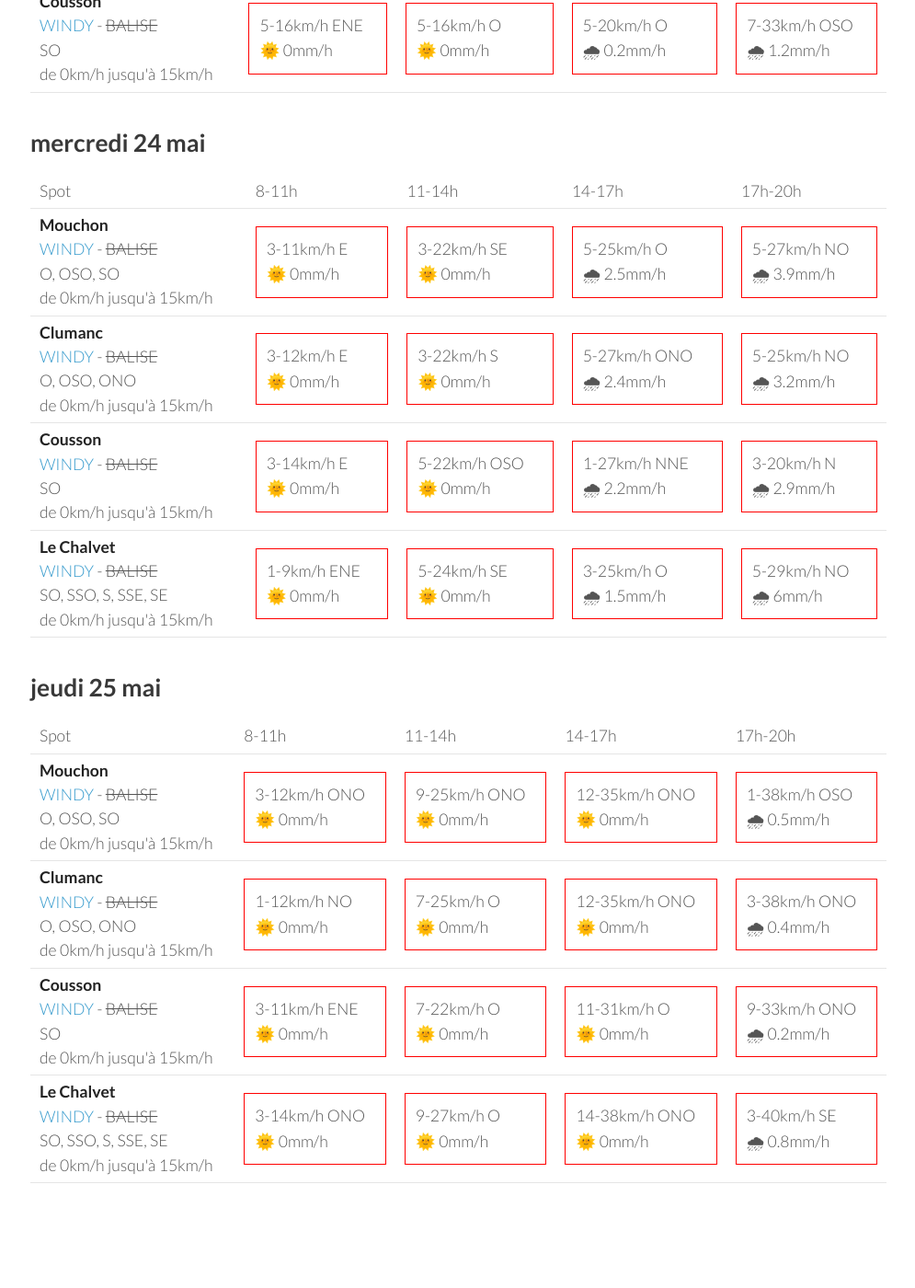
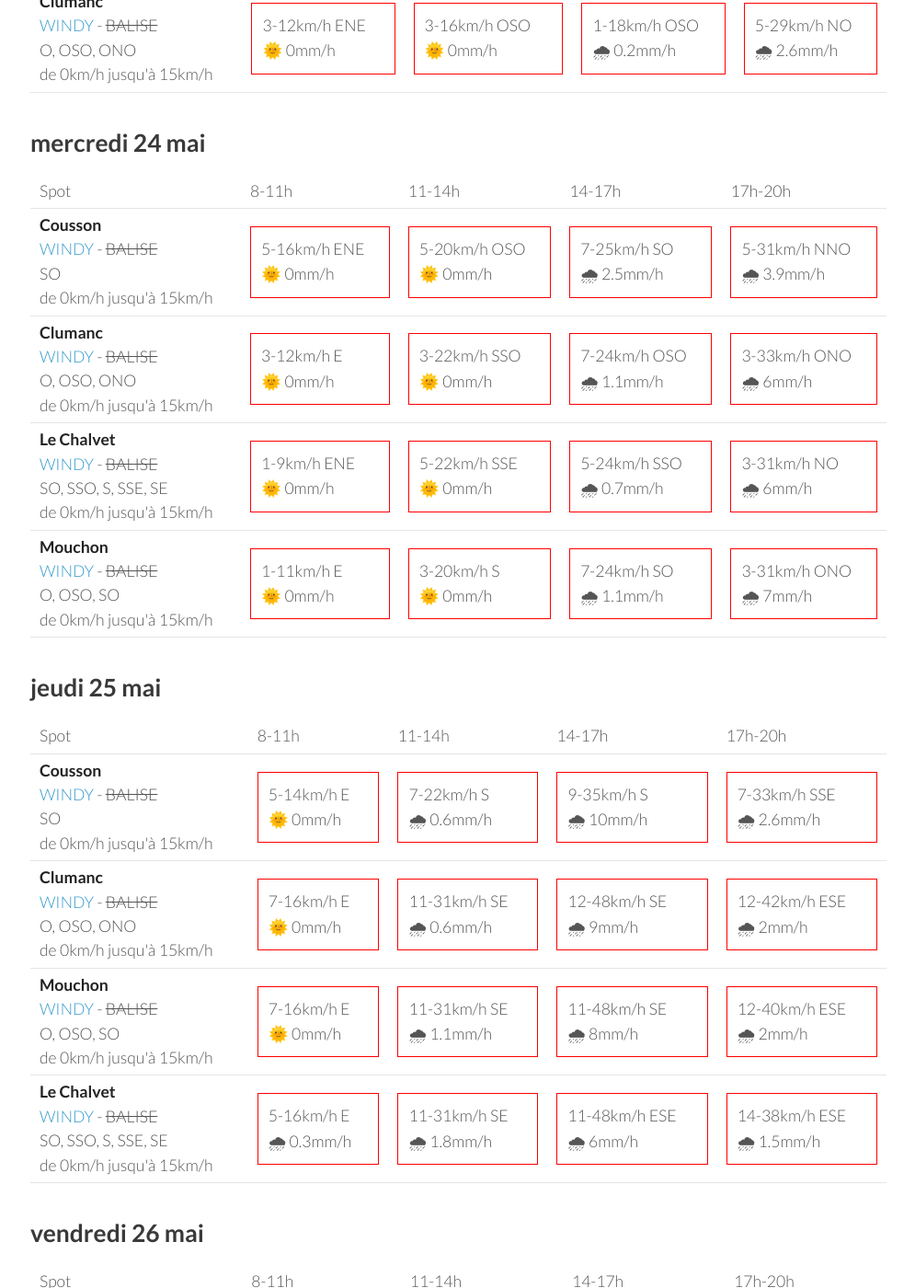
Before and after one commit to parapente-dans-le-nord/parapente-dans-le-nord.github.io, a Jekyll site: the page built from saint_andre.markdown, in a window 1280 px wide and 1400 px high, scrolled down 1918 px. Shown: the whole window at 92% size, without its empty margins (25-1020 px from the left). Built offline with Jekyll 4.4.1, drawn with Linux system fonts in a browser that asks for light colours; some of the changed text lies outside the part shown.

Commit message:
update index.markdown

```diff
--- a/saint_andre.markdown
+++ b/saint_andre.markdown
@@ -136,20 +136,30 @@ page mise à jour le dimanche 21 mai 06:36
 <tr>
         <td><strong>Le Chalvet</strong><br><a href="https://windy.com/43.979/6.480?43.866,6.480,10,m:eSsaglX">WINDY</a> - <span class="no-balise"> BALISE </span><br> <span class="vent-favorable">SO, SSO, S, SSE, SE</span><br><span class="force-vent">de 0km/h jusqu'à 15km/h</span> </td>
 
-            <td><div class="not-flyable"><p>1-9km/h NE</p><p>🌞 0mm/h</p></div></td>
-            <td><div class="flyable"><p>1-14km/h SO</p><p>🌞 0mm/h</p></div></td>
-            <td><div class="not-flyable"><p>0-18km/h ESE</p><p>🌧 0.2mm/h</p></div></td>
-            <td><div class="not-flyable"><p>5-25km/h SO</p><p>🌧 1.6mm/h</p></div></td>
+            <td><div class="not-flyable"><p>1-11km/h NNE</p><p>🌞 0mm/h</p></div></td>
+            <td><div class="flyable"><p>1-14km/h SSO</p><p>🌞 0mm/h</p></div></td>
+            <td><div class="not-flyable"><p>3-20km/h S</p><p>🌧 0.5mm/h</p></div></td>
+            <td><div class="not-flyable"><p>3-27km/h NO</p><p>🌧 1.7mm/h</p></div></td>
 
 
     </tr>
 <tr>
         <td><strong>Mouchon</strong><br><a href="https://windy.com/43.992/6.424?43.878,6.425,10,m:eSuaglR">WINDY</a> - <span class="no-balise"> BALISE </span><br> <span class="vent-favorable">O, OSO, SO</span><br><span class="force-vent">de 0km/h jusqu'à 15km/h</span> </td>
 
-            <td><div class="not-flyable"><p>1-11km/h E</p><p>🌞 0mm/h</p></div></td>
-            <td><div class="flyable"><p>3-14km/h OSO</p><p>🌞 0mm/h</p></div></td>
-            <td><div class="not-flyable"><p>1-16km/h NO</p><p>🌧 0.2mm/h</p></div></td>
-            <td><div class="not-flyable"><p>5-25km/h OSO</p><p>🌧 1.3mm/h</p></div></td>
+            <td><div class="not-flyable"><p>1-9km/h ENE</p><p>🌞 0mm/h</p></div></td>
+            <td><div class="flyable"><p>1-14km/h OSO</p><p>🌞 0mm/h</p></div></td>
+            <td><div class="not-flyable"><p>3-18km/h SSO</p><p>🌧 0.3mm/h</p></div></td>
+            <td><div class="not-flyable"><p>5-29km/h NO</p><p>🌧 2.5mm/h</p></div></td>
+
+
+    </tr>
+<tr>
+        <td><strong>Cousson</strong><br><a href="https://windy.com/44.054/6.240?43.940,6.241,10,m:eSAaglz">WINDY</a> - <span class="no-balise"> BALISE </span><br> <span class="vent-favorable">SO</span><br><span class="force-vent">de 0km/h jusqu'à 15km/h</span> </td>
+
+            <td><div class="not-flyable"><p>5-14km/h ENE</p><p>🌞 0mm/h</p></div></td>
+            <td><div class="not-flyable"><p>3-14km/h O</p><p>🌞 0mm/h</p></div></td>
+            <td><div class="not-flyable"><p>3-20km/h SO</p><p>🌧 0.3mm/h</p></div></td>
+            <td><div class="not-flyable"><p>0-31km/h SO</p><p>🌧 2.2mm/h</p></div></td>
 
 
     </tr>
@@ -158,18 +168,8 @@ page mise à jour le dimanche 21 mai 06:36
 
             <td><div class="not-flyable"><p>3-12km/h ENE</p><p>🌞 0mm/h</p></div></td>
             <td><div class="not-flyable"><p>3-16km/h OSO</p><p>🌞 0mm/h</p></div></td>
-            <td><div class="not-flyable"><p>3-18km/h ONO</p><p>🌧 0.2mm/h</p></div></td>
-            <td><div class="not-flyable"><p>5-29km/h O</p><p>🌧 1.4mm/h</p></div></td>
-
-
-    </tr>
-<tr>
-        <td><strong>Cousson</strong><br><a href="https://windy.com/44.054/6.240?43.940,6.241,10,m:eSAaglz">WINDY</a> - <span class="no-balise"> BALISE </span><br> <span class="vent-favorable">SO</span><br><span class="force-vent">de 0km/h jusqu'à 15km/h</span> </td>
-
-            <td><div class="not-flyable"><p>5-16km/h ENE</p><p>🌞 0mm/h</p></div></td>
-            <td><div class="not-flyable"><p>5-16km/h O</p><p>🌞 0mm/h</p></div></td>
-            <td><div class="not-flyable"><p>5-20km/h O</p><p>🌧 0.2mm/h</p></div></td>
-            <td><div class="not-flyable"><p>7-33km/h OSO</p><p>🌧 1.2mm/h</p></div></td>
+            <td><div class="not-flyable"><p>1-18km/h OSO</p><p>🌧 0.2mm/h</p></div></td>
+            <td><div class="not-flyable"><p>5-29km/h NO</p><p>🌧 2.6mm/h</p></div></td>
 
 
     </tr>
@@ -190,12 +190,12 @@ page mise à jour le dimanche 21 mai 06:36
       <td>17h-20h</td>
     </tr>
 <tr>
-        <td><strong>Mouchon</strong><br><a href="https://windy.com/43.992/6.424?43.878,6.425,10,m:eSuaglR">WINDY</a> - <span class="no-balise"> BALISE </span><br> <span class="vent-favorable">O, OSO, SO</span><br><span class="force-vent">de 0km/h jusqu'à 15km/h</span> </td>
+        <td><strong>Cousson</strong><br><a href="https://windy.com/44.054/6.240?43.940,6.241,10,m:eSAaglz">WINDY</a> - <span class="no-balise"> BALISE </span><br> <span class="vent-favorable">SO</span><br><span class="force-vent">de 0km/h jusqu'à 15km/h</span> </td>
 
-            <td><div class="not-flyable"><p>3-11km/h E</p><p>🌞 0mm/h</p></div></td>
-            <td><div class="not-flyable"><p>3-22km/h SE</p><p>🌞 0mm/h</p></div></td>
-            <td><div class="not-flyable"><p>5-25km/h O</p><p>🌧 2.5mm/h</p></div></td>
-            <td><div class="not-flyable"><p>5-27km/h NO</p><p>🌧 3.9mm/h</p></div></td>
+            <td><div class="not-flyable"><p>5-16km/h ENE</p><p>🌞 0mm/h</p></div></td>
+            <td><div class="not-flyable"><p>5-20km/h OSO</p><p>🌞 0mm/h</p></div></td>
+            <td><div class="not-flyable"><p>7-25km/h SO</p><p>🌧 2.5mm/h</p></div></td>
+            <td><div class="not-flyable"><p>5-31km/h NNO</p><p>🌧 3.9mm/h</p></div></td>
 
 
     </tr>
@@ -203,19 +203,9 @@ page mise à jour le dimanche 21 mai 06:36
         <td><strong>Clumanc</strong><br><a href="https://windy.com/44.027/6.402?43.914,6.403,10,m:eSxaglP">WINDY</a> - <span class="no-balise"> BALISE </span><br> <span class="vent-favorable">O, OSO, ONO</span><br><span class="force-vent">de 0km/h jusqu'à 15km/h</span> </td>
 
             <td><div class="not-flyable"><p>3-12km/h E</p><p>🌞 0mm/h</p></div></td>
-            <td><div class="not-flyable"><p>3-22km/h S</p><p>🌞 0mm/h</p></div></td>
-            <td><div class="not-flyable"><p>5-27km/h ONO</p><p>🌧 2.4mm/h</p></div></td>
-            <td><div class="not-flyable"><p>5-25km/h NO</p><p>🌧 3.2mm/h</p></div></td>
-
-
-    </tr>
-<tr>
-        <td><strong>Cousson</strong><br><a href="https://windy.com/44.054/6.240?43.940,6.241,10,m:eSAaglz">WINDY</a> - <span class="no-balise"> BALISE </span><br> <span class="vent-favorable">SO</span><br><span class="force-vent">de 0km/h jusqu'à 15km/h</span> </td>
-
-            <td><div class="not-flyable"><p>3-14km/h E</p><p>🌞 0mm/h</p></div></td>
-            <td><div class="not-flyable"><p>5-22km/h OSO</p><p>🌞 0mm/h</p></div></td>
-            <td><div class="not-flyable"><p>1-27km/h NNE</p><p>🌧 2.2mm/h</p></div></td>
-            <td><div class="not-flyable"><p>3-20km/h N</p><p>🌧 2.9mm/h</p></div></td>
+            <td><div class="not-flyable"><p>3-22km/h SSO</p><p>🌞 0mm/h</p></div></td>
+            <td><div class="not-flyable"><p>7-24km/h OSO</p><p>🌧 1.1mm/h</p></div></td>
+            <td><div class="not-flyable"><p>3-33km/h ONO</p><p>🌧 6mm/h</p></div></td>
 
 
     </tr>
@@ -223,9 +213,19 @@ page mise à jour le dimanche 21 mai 06:36
         <td><strong>Le Chalvet</strong><br><a href="https://windy.com/43.979/6.480?43.866,6.480,10,m:eSsaglX">WINDY</a> - <span class="no-balise"> BALISE </span><br> <span class="vent-favorable">SO, SSO, S, SSE, SE</span><br><span class="force-vent">de 0km/h jusqu'à 15km/h</span> </td>
 
             <td><div class="not-flyable"><p>1-9km/h ENE</p><p>🌞 0mm/h</p></div></td>
-            <td><div class="not-flyable"><p>5-24km/h SE</p><p>🌞 0mm/h</p></div></td>
-            <td><div class="not-flyable"><p>3-25km/h O</p><p>🌧 1.5mm/h</p></div></td>
-            <td><div class="not-flyable"><p>5-29km/h NO</p><p>🌧 6mm/h</p></div></td>
+            <td><div class="not-flyable"><p>5-22km/h SSE</p><p>🌞 0mm/h</p></div></td>
+            <td><div class="not-flyable"><p>5-24km/h SSO</p><p>🌧 0.7mm/h</p></div></td>
+            <td><div class="not-flyable"><p>3-31km/h NO</p><p>🌧 6mm/h</p></div></td>
+
+
+    </tr>
+<tr>
+        <td><strong>Mouchon</strong><br><a href="https://windy.com/43.992/6.424?43.878,6.425,10,m:eSuaglR">WINDY</a> - <span class="no-balise"> BALISE </span><br> <span class="vent-favorable">O, OSO, SO</span><br><span class="force-vent">de 0km/h jusqu'à 15km/h</span> </td>
+
+            <td><div class="not-flyable"><p>1-11km/h E</p><p>🌞 0mm/h</p></div></td>
+            <td><div class="not-flyable"><p>3-20km/h S</p><p>🌞 0mm/h</p></div></td>
+            <td><div class="not-flyable"><p>7-24km/h SO</p><p>🌧 1.1mm/h</p></div></td>
+            <td><div class="not-flyable"><p>3-31km/h ONO</p><p>🌧 7mm/h</p></div></td>
 
 
     </tr>
@@ -246,42 +246,42 @@ page mise à jour le dimanche 21 mai 06:36
       <td>17h-20h</td>
     </tr>
 <tr>
-        <td><strong>Mouchon</strong><br><a href="https://windy.com/43.992/6.424?43.878,6.425,10,m:eSuaglR">WINDY</a> - <span class="no-balise"> BALISE </span><br> <span class="vent-favorable">O, OSO, SO</span><br><span class="force-vent">de 0km/h jusqu'à 15km/h</span> </td>
+        <td><strong>Cousson</strong><br><a href="https://windy.com/44.054/6.240?43.940,6.241,10,m:eSAaglz">WINDY</a> - <span class="no-balise"> BALISE </span><br> <span class="vent-favorable">SO</span><br><span class="force-vent">de 0km/h jusqu'à 15km/h</span> </td>
 
-            <td><div class="not-flyable"><p>3-12km/h ONO</p><p>🌞 0mm/h</p></div></td>
-            <td><div class="not-flyable"><p>9-25km/h ONO</p><p>🌞 0mm/h</p></div></td>
-            <td><div class="not-flyable"><p>12-35km/h ONO</p><p>🌞 0mm/h</p></div></td>
-            <td><div class="not-flyable"><p>1-38km/h OSO</p><p>🌧 0.5mm/h</p></div></td>
+            <td><div class="not-flyable"><p>5-14km/h E</p><p>🌞 0mm/h</p></div></td>
+            <td><div class="not-flyable"><p>7-22km/h S</p><p>🌧 0.6mm/h</p></div></td>
+            <td><div class="not-flyable"><p>9-35km/h S</p><p>🌧 10mm/h</p></div></td>
+            <td><div class="not-flyable"><p>7-33km/h SSE</p><p>🌧 2.6mm/h</p></div></td>
 
 
     </tr>
 <tr>
         <td><strong>Clumanc</strong><br><a href="https://windy.com/44.027/6.402?43.914,6.403,10,m:eSxaglP">WINDY</a> - <span class="no-balise"> BALISE </span><br> <span class="vent-favorable">O, OSO, ONO</span><br><span class="force-vent">de 0km/h jusqu'à 15km/h</span> </td>
 
-            <td><div class="not-flyable"><p>1-12km/h NO</p><p>🌞 0mm/h</p></div></td>
-            <td><div class="not-flyable"><p>7-25km/h O</p><p>🌞 0mm/h</p></div></td>
-            <td><div class="not-flyable"><p>12-35km/h ONO</p><p>🌞 0mm/h</p></div></td>
-            <td><div class="not-flyable"><p>3-38km/h ONO</p><p>🌧 0.4mm/h</p></div></td>
+            <td><div class="not-flyable"><p>7-16km/h E</p><p>🌞 0mm/h</p></div></td>
+            <td><div class="not-flyable"><p>11-31km/h SE</p><p>🌧 0.6mm/h</p></div></td>
+            <td><div class="not-flyable"><p>12-48km/h SE</p><p>🌧 9mm/h</p></div></td>
+            <td><div class="not-flyable"><p>12-42km/h ESE</p><p>🌧 2mm/h</p></div></td>
 
 
     </tr>
 <tr>
-        <td><strong>Cousson</strong><br><a href="https://windy.com/44.054/6.240?43.940,6.241,10,m:eSAaglz">WINDY</a> - <span class="no-balise"> BALISE </span><br> <span class="vent-favorable">SO</span><br><span class="force-vent">de 0km/h jusqu'à 15km/h</span> </td>
+        <td><strong>Mouchon</strong><br><a href="https://windy.com/43.992/6.424?43.878,6.425,10,m:eSuaglR">WINDY</a> - <span class="no-balise"> BALISE </span><br> <span class="vent-favorable">O, OSO, SO</span><br><span class="force-vent">de 0km/h jusqu'à 15km/h</span> </td>
 
-            <td><div class="not-flyable"><p>3-11km/h ENE</p><p>🌞 0mm/h</p></div></td>
-            <td><div class="not-flyable"><p>7-22km/h O</p><p>🌞 0mm/h</p></div></td>
-            <td><div class="not-flyable"><p>11-31km/h O</p><p>🌞 0mm/h</p></div></td>
-            <td><div class="not-flyable"><p>9-33km/h ONO</p><p>🌧 0.2mm/h</p></div></td>
+            <td><div class="not-flyable"><p>7-16km/h E</p><p>🌞 0mm/h</p></div></td>
+            <td><div class="not-flyable"><p>11-31km/h SE</p><p>🌧 1.1mm/h</p></div></td>
+            <td><div class="not-flyable"><p>11-48km/h SE</p><p>🌧 8mm/h</p></div></td>
+            <td><div class="not-flyable"><p>12-40km/h ESE</p><p>🌧 2mm/h</p></div></td>
 
 
     </tr>
 <tr>
         <td><strong>Le Chalvet</strong><br><a href="https://windy.com/43.979/6.480?43.866,6.480,10,m:eSsaglX">WINDY</a> - <span class="no-balise"> BALISE </span><br> <span class="vent-favorable">SO, SSO, S, SSE, SE</span><br><span class="force-vent">de 0km/h jusqu'à 15km/h</span> </td>
 
-            <td><div class="not-flyable"><p>3-14km/h ONO</p><p>🌞 0mm/h</p></div></td>
-            <td><div class="not-flyable"><p>9-27km/h O</p><p>🌞 0mm/h</p></div></td>
-            <td><div class="not-flyable"><p>14-38km/h ONO</p><p>🌞 0mm/h</p></div></td>
-            <td><div class="not-flyable"><p>3-40km/h SE</p><p>🌧 0.8mm/h</p></div></td>
+            <td><div class="not-flyable"><p>5-16km/h E</p><p>🌧 0.3mm/h</p></div></td>
+            <td><div class="not-flyable"><p>11-31km/h SE</p><p>🌧 1.8mm/h</p></div></td>
+            <td><div class="not-flyable"><p>11-48km/h ESE</p><p>🌧 6mm/h</p></div></td>
+            <td><div class="not-flyable"><p>14-38km/h ESE</p><p>🌧 1.5mm/h</p></div></td>
 
 
     </tr>
@@ -289,3 +289,59 @@ page mise à jour le dimanche 21 mai 06:36
 </tbody>
 </table>
 {:/}
+## vendredi 26 mai
+
+{::nomarkdown}
+<table>
+  <tbody>
+    <tr>
+      <td>Spot</td>
+      <td>8-11h</td>
+      <td>11-14h</td>
+      <td>14-17h</td>
+      <td>17h-20h</td>
+    </tr>
+<tr>
+        <td><strong>Le Chalvet</strong><br><a href="https://windy.com/43.979/6.480?43.866,6.480,10,m:eSsaglX">WINDY</a> - <span class="no-balise"> BALISE </span><br> <span class="vent-favorable">SO, SSO, S, SSE, SE</span><br><span class="force-vent">de 0km/h jusqu'à 15km/h</span> </td>
+
+            <td><div class="not-flyable"><p>1-11km/h NE</p><p>🌞 0mm/h</p></div></td>
+            <td><div class="not-flyable"><p>3-16km/h OSO</p><p>🌞 0mm/h</p></div></td>
+            <td><div class="not-flyable"><p>3-20km/h SSE</p><p>🌞 0mm/h</p></div></td>
+            <td><div class="not-flyable"><p>7-24km/h SO</p><p>🌧 0.6mm/h</p></div></td>
+
+
+    </tr>
+<tr>
+        <td><strong>Clumanc</strong><br><a href="https://windy.com/44.027/6.402?43.914,6.403,10,m:eSxaglP">WINDY</a> - <span class="no-balise"> BALISE </span><br> <span class="vent-favorable">O, OSO, ONO</span><br><span class="force-vent">de 0km/h jusqu'à 15km/h</span> </td>
+
+            <td><div class="not-flyable"><p>3-14km/h ENE</p><p>🌞 0mm/h</p></div></td>
+            <td><div class="not-flyable"><p>5-18km/h OSO</p><p>🌞 0mm/h</p></div></td>
+            <td><div class="not-flyable"><p>3-20km/h SO</p><p>🌞 0mm/h</p></div></td>
+            <td><div class="not-flyable"><p>7-27km/h OSO</p><p>🌧 1mm/h</p></div></td>
+
+
+    </tr>
+<tr>
+        <td><strong>Cousson</strong><br><a href="https://windy.com/44.054/6.240?43.940,6.241,10,m:eSAaglz">WINDY</a> - <span class="no-balise"> BALISE </span><br> <span class="vent-favorable">SO</span><br><span class="force-vent">de 0km/h jusqu'à 15km/h</span> </td>
+
+            <td><div class="not-flyable"><p>5-16km/h ENE</p><p>🌞 0mm/h</p></div></td>
+            <td><div class="not-flyable"><p>3-16km/h O</p><p>🌞 0mm/h</p></div></td>
+            <td><div class="not-flyable"><p>3-20km/h OSO</p><p>🌞 0mm/h</p></div></td>
+            <td><div class="not-flyable"><p>3-27km/h SSO</p><p>🌧 2mm/h</p></div></td>
+
+
+    </tr>
+<tr>
+        <td><strong>Mouchon</strong><br><a href="https://windy.com/43.992/6.424?43.878,6.425,10,m:eSuaglR">WINDY</a> - <span class="no-balise"> BALISE </span><br> <span class="vent-favorable">O, OSO, SO</span><br><span class="force-vent">de 0km/h jusqu'à 15km/h</span> </td>
+
+            <td><div class="not-flyable"><p>1-11km/h ENE</p><p>🌞 0mm/h</p></div></td>
+            <td><div class="not-flyable"><p>3-16km/h OSO</p><p>🌞 0mm/h</p></div></td>
+            <td><div class="not-flyable"><p>1-18km/h SSO</p><p>🌧 0.2mm/h</p></div></td>
+            <td><div class="not-flyable"><p>7-27km/h SO</p><p>🌧 0.6mm/h</p></div></td>
+
+
+    </tr>
+
+</tbody>
+</table>
+{:/}
```
Also changed, not shown: other parts of saint_andre.markdown (+1 -1 lines).
